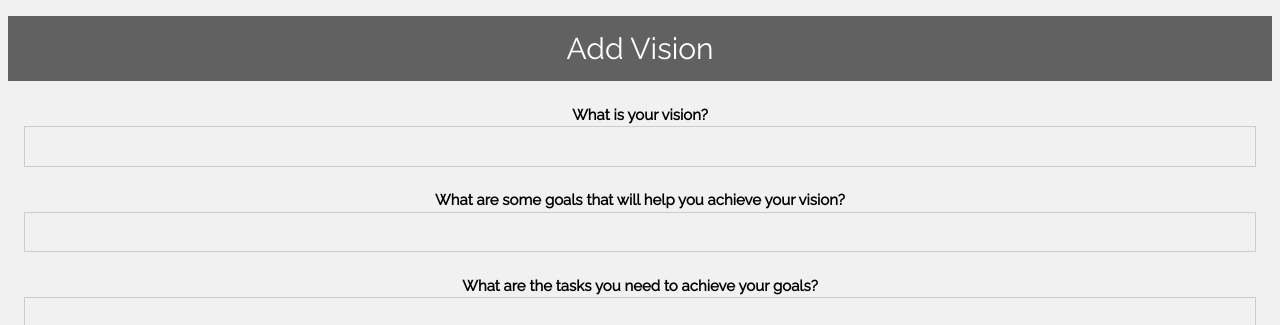
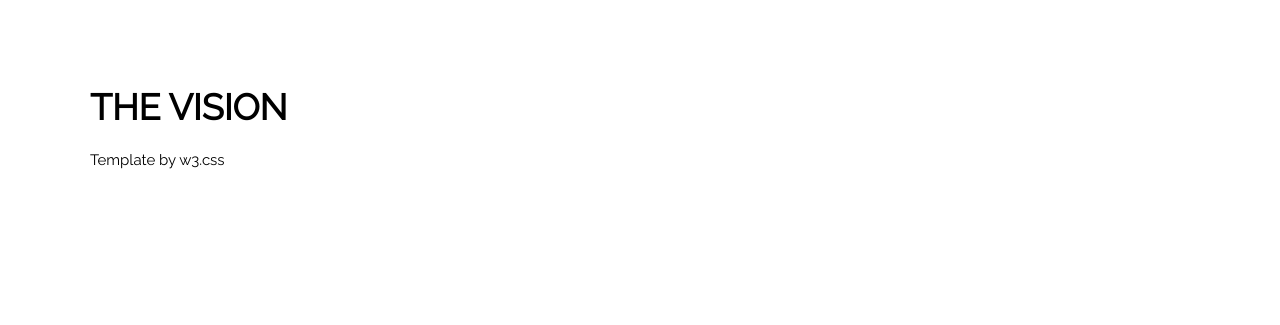
Before and after one commit to Josecruz-MVP/RememberTheCoders, a Django app: page /dream/addvision/ in a window 1280 px wide. Shown: the top 325 px of the page. Run offline with Django 4.2, Linux system fonts and the light colour scheme.

Commit message:
updated html files

```diff
--- a/TheDreamProject/vision_app/templates/add_vision.html
+++ b/TheDreamProject/vision_app/templates/add_vision.html
@@ -1,7 +1,7 @@
 <!DOCTYPE html>
 <html>
 <head>
-<title>W3.CSS Template</title>
+<title>Vision</title>
 <meta charset="UTF-8">
 <meta name="viewport" content="width=device-width, initial-scale=1">
 <link rel="stylesheet" href="https://www.w3schools.com/w3css/4/w3.css">
@@ -9,73 +9,110 @@
 <link rel="stylesheet" href="https://cdnjs.cloudflare.com/ajax/libs/font-awesome/4.7.0/css/font-awesome.min.css">
 <style>
 html,body,h1,h2,h3,h4,h5,h6 {font-family: "Raleway", sans-serif}
+.mySlides {display:none}
+.w3-tag, .fa {cursor:pointer}
+.w3-tag {height:15px;width:15px;padding:0;margin-top:6px}
+.w3-bar .w3-button {
+  padding: 16px;
+
+
+
+}
 </style>
 </head>
-<body class="w3-light-grey">
+<body>
 
-<!-- Start Add Vision Container -->
-<div class="w3-content w3-margin-top" style="max-width:1400px;">
+<!-- Page Container -->
+
+<div class="w3-content" style="max-width:1100px;margin-top:80px;margin-bottom:80px">
+
+  <div>
+    <h1><b>THE VISION</b></h1>
+    <p>Template by w3.css</p>
+  </div>
+<!-- Hide right-floated links on small screens and replace them with a menu icon -->
+
+    <a href="javascript:void(0)" class="w3-bar-item w3-button w3-right w3-hide-large w3-hide-medium" onclick="w3_open()">
+      <i class="fa fa-bars"></i>
+    </a>
+  </div>
+</div>
 
 
-  <div class="w3-row-padding">
 
 
-    <div class="w3-container w3-black w3-center w3-dark-grey">
-      <h2>Add Vision</h2>
+  <!-- Header -->
 
+  <!-- Header -->
+
+
+<!-- Page content -->
+  <div class="w3-content" style="max-width:100%">
+
+<!-- Start About Goals Section -->
+  <div class="w3-row w3-padding-64" id="about">
+    <div class="w3-col m6 w3-padding-large w3-hide-small">
+     <img src="http://img.picturequotes.com/2/27/26207/vision-without-action-is-merely-a-dream-action-without-vision-just-passes-the-time-vision-with-quote-1.jpg" class="w3-round w3-image " alt="Table Setting" width="600" height="750">
     </div>
 
-<!-- Django forms needed here -->
-    <form class="w3-container w3-center">
-      <br>
-      <label class="w3-text-black"><b>What is your vision?</b></label>
-      <input class="w3-input w3-border w3-light-grey" type="text">
+    <div class="w3-col m6 w3-padding-large">
+      <h1 class="w3-center">About Catering</h1><br>
+      <h5 class="w3-center">Tradition since 1889</h5>
+      <p class="w3-large">The Catering was founded in blabla by Mr. Smith in lorem ipsum dolor sit amet, consectetur adipiscing elit consectetur adipiscing elit, sed do eiusmod tempor incididunt ut labore et dolore magna aliqua. Ut enim ad minim veniam, quis nostrud exercitation ullamco laboris nisi ut aliquip ex ea commodo consequat. Duis aute iruredolor in reprehenderit in voluptate velit esse cillum dolore eu fugiat nulla pariatur.We only use <span class="w3-tag w3-light-grey"></span> .</p>
+      <p class="w3-large w3-text-grey w3-hide-medium">Excepteur sint occaecat cupidatat non proident, sunt in culpa qui officia deserunt mollit anim id est laborum consectetur adipiscing elit, sed do eiusmod temporincididunt ut labore et dolore magna aliqua. Ut enim ad minim veniam, quis nostrud exercitation ullamco laboris nisi ut aliquip ex ea commodo consequat.</p>
+      <div class="w3-margin-top">
+        <ul class="w3-margin-top w3-padding-large">
+          <li><p>More vision caption goes here</p></li>
+          <li class="w3-padding-top">
+          <p>More vision caption goes here</p></li>
+          <li class="w3-padding-top">
+          <p>More vision caption goes here</p></li>
+          </ul>
+      </div>
+    </div>
+  </div>
+<!-- End About Goals Section -->
 
+  <div class="w3-content w3-margin-top">
+
+    <!-- The Grid -->
+
+      <div class="w3-container w3-center w3-round">
+        <h2>Add Your Vision Here</h2>
+      </div>
+
+<!-- Django forms go here --> <!--action="" method="{POST}"-->
+      <form class="w3-container w3-center" class="w3-container w3-center" >
+       <!-- {% csrf_token %} -->
+        <br>
+        <label class="w3-text-black"><b>What is your vision?</b></label>
+        <input class="w3-input w3-border w3-center" type="text">
       <br>
 
-      <label class="w3-text-black"><b>What are some goals that will help you achieve your vision?</b></label>
-      <input class="w3-input w3-border w3-light-grey" type="text">
+        <button class="w3-btn w3-orange w3-round" type="submit" name="submit" value="Create" >Submit</button>
+      </form>
+<!-- Django forms go here -->
+  </div>
 
-      <br>
 
-      <label class="w3-text-black"><b>What are the tasks you need to achieve your goals?</b></label>
-      <input class="w3-input w3-border w3-light-grey" type="text">
 
-      <br>
-
-      <label class="w3-text-black"><b>What are some skills you need to complete these tasks?</b></label>
-      <input class="w3-input w3-border w3-light-grey" type="text">
-
-      <br>
-
-      <label class="w3-text-black"><b>What are some skills you need to complete these tasks?</b></label>
-      <input class="w3-input w3-border w3-light-grey" type="text">
-
-      <br>
-
-      <label class="w3-text-black"><b>What are some skills you need to complete these tasks?</b></label>
-      <input class="w3-input w3-border w3-light-grey" type="text">
-
-      <br>
-
-      <label class="w3-text-black"><b>What are some skills you need to complete these tasks?</b></label>
-      <input class="w3-input w3-border w3-light-grey" type="text">
-
-      <br>
-
-      <button class="w3-btn w3-black">Submit</button>
-    </form>
-<!-- Django forms needed from here up -->
-
+  <div class="w3-content w3-center w3-text-black w3-padding-32" id="about">
+    <h2></h2>
+    <hr class="w3-dark-grey">
+    <p>Some text about me. Some text about me. I am lorem ipsum consectetur adipiscing elit, sed do eiusmod tempor incididunt ut labore et dolore magna aliqua. Ut enim ad minim veniam, quis nostrud exercitation ullamco laboris nisi ut aliquip ex ea commodo
+      consequat. Duis aute irure dolor in reprehenderit in voluptate velit esse cillum dolore eu fugiat nulla pariatur. Excepteur sint occaecat cupidatat non proident, sunt in culpa qui officia deserunt mollit anim id est laborum consectetur adipiscing
+      elit, sed do eiusmod tempor incididunt ut labore et dolore magna aliqua. Ut enim ad minim veniam, quis nostrud exercitation ullamco laboris nisi ut aliquip ex ea commodo consequat.
+    </p>
 
   </div>
 
   <!-- End Page Container -->
 
 
-<footer class="w3-container w3-black w3-center w3-margin-top">
+<footer class="w3-container w3-center w3-margin-top">
 
-  <p>Copyright The Dream Project</p>
+  <h4>Copyright The Dream Project</h4>
+  <p>Powered by <a href="https://github.com/Josecruz-MVP/RememberTheCoders" target="_blank">Remember The Coders</a></p>
 </footer>
 
 </body>
```
Also changed, not shown: TheDreamProject/vision_app/templates/addgoaltask.html (+107 -0 lines), TheDreamProject/vision_app/templates/home.html (+4 -45 lines).
